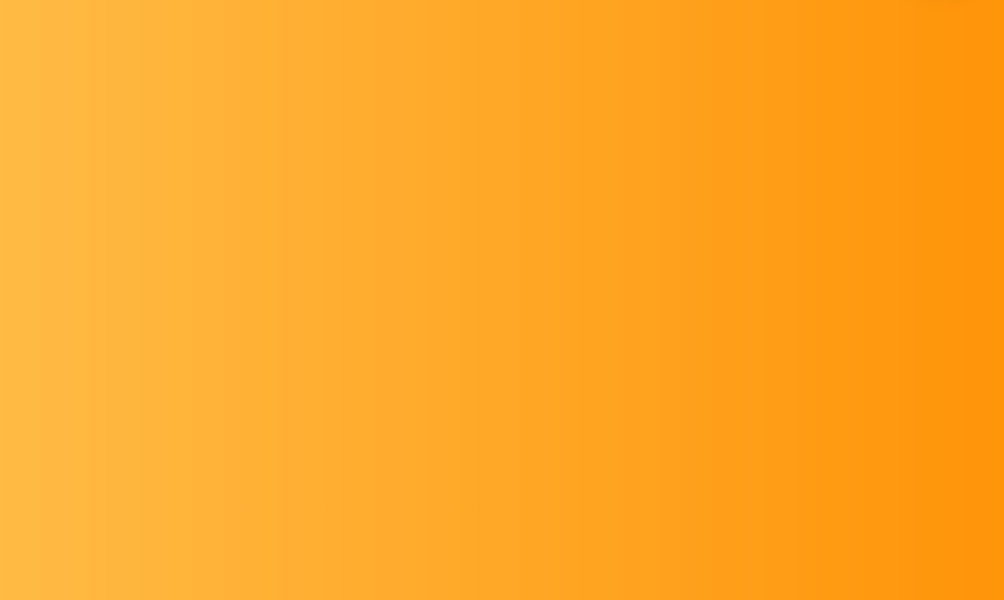
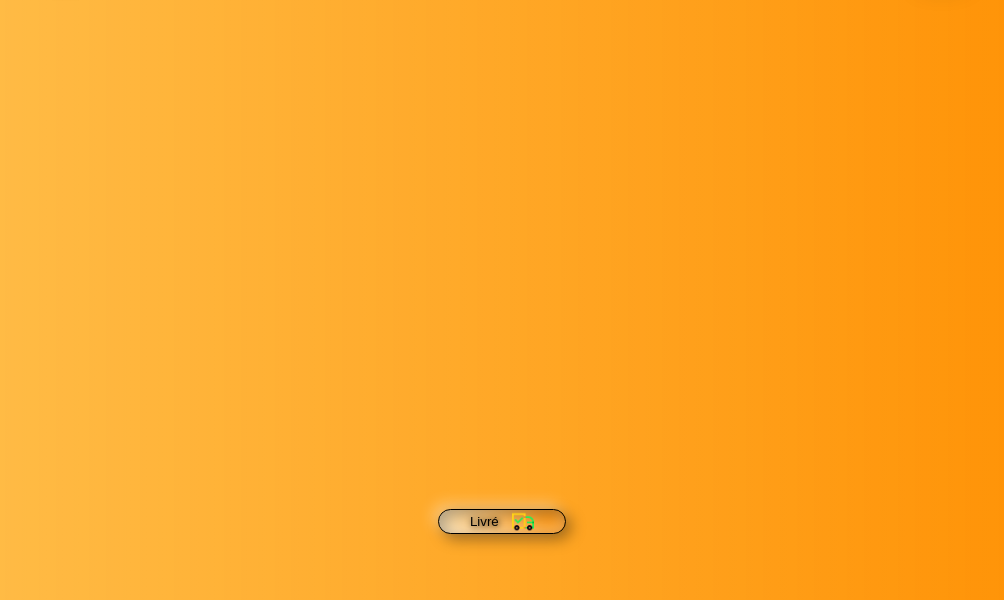
Before and after one commit to Aboubacar1194/AG, a plain HTML site: page commande-detail.html in a window 1280 px wide. Shown: the part 200-800 px from the top of the page, without its empty margins (138-1142 px from the left). Drawn offline with Linux system fonts and the light colour scheme.

Commit message:
implementation d'une fonctionalité qui permet de garder la position du scroll de l'element d'une liste sur lequel on clique, puis ajout d'un bouton livré sur la page détail commande

```diff
--- a/commande-detail.css
+++ b/commande-detail.css
@@ -74,6 +74,39 @@ picture a>img:hover{
   cursor: pointer;
 }
 
+footer{
+  display: flex;
+  justify-content: center;
+}
+
+footer > button > img{
+  height: 1.65em;
+  width: auto;
+  padding-left: 1em;
+}
+
+button{
+  height: 1.87em;
+  width: 25%;
+  border: solid black 1px;
+  background-color: orange;
+  background-image: linear-gradient(to left, rgba(255,128,0,.6), rgba(255,255,255,.7));
+  box-shadow: inset 5px 5px 15px rgba(0,0,0,.3),
+  inset -5px -5px 15px rgba(255,255,255,.3),
+  5px 5px 15px rgba(0,0,0,.4),
+  -5px -5px 15px rgba(255,255,255,.4);
+  text-shadow: 1px 1px 6px black;
+  border-radius: 15px;
+  display: flex;
+  justify-content: center;
+  align-items: center;
+}
+
+button:active{
+  box-shadow: inset 5px 5px 15px rgba(0,0,0,.3),
+  inset -5px -5px 15px rgba(255,255,255,.3)
+}
+
 @media screen and (min-width: 1080px) {
   #detail-container{
     width: 35%;
@@ -91,4 +124,8 @@ picture a>img:hover{
     width: 40px;
   }
 
+  button{
+    width: 10%;
+  }
+
 }
--- a/commande-detail.html
+++ b/commande-detail.html
@@ -30,5 +30,9 @@
   <main id="detail-container">
     <!-- Les détails de la commande seront affichés ici. -->
   </main>
+
+  <footer>
+    <button onclick="confirmerLivraison()">Livré <img src="./asset/livre.png" alt="" srcset=""></button>
+  </footer>
 </body>
 </html>
```
Also changed, not shown: list-clients.js (+14 -5 lines), asset/livre.png (added).
